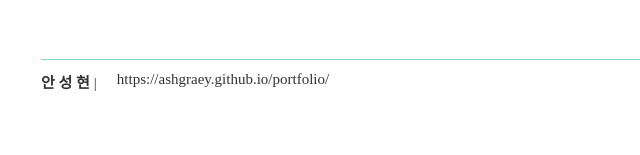
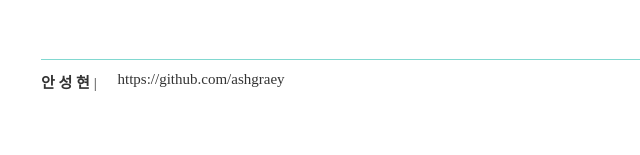
Before and after one commit to ashgraey/portfolio, a plain HTML site: page index.html in a window 1280 px wide. Shown: the part 2159-2314 px from the top of the page, 0-640 px from the left. Drawn offline with Linux system fonts and the light colour scheme; a web font is replaced by a local one.

Commit message:
230426-3

```diff
--- a/index.html
+++ b/index.html
@@ -359,7 +359,7 @@
         </tr>
         <tr>
             <td style="width: 90px; height: 80px; vertical-align: top;"><span style="font-weight: bold;">안 성 현 </span> | </td>
-            <td style="height: 80px;vertical-align: top;">https://ashgraey.github.io/portfolio/</td>
+            <td style="height: 80px;vertical-align: top;">https://github.com/ashgraey</td>
             <td style="width: 100px;height: 80px;vertical-align: top;">ashgraey@naver.com</td>
         </tr>
     </table>
```
